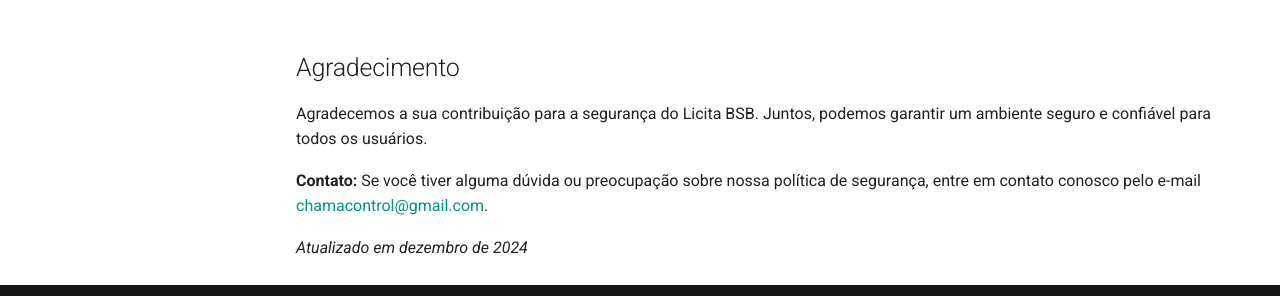
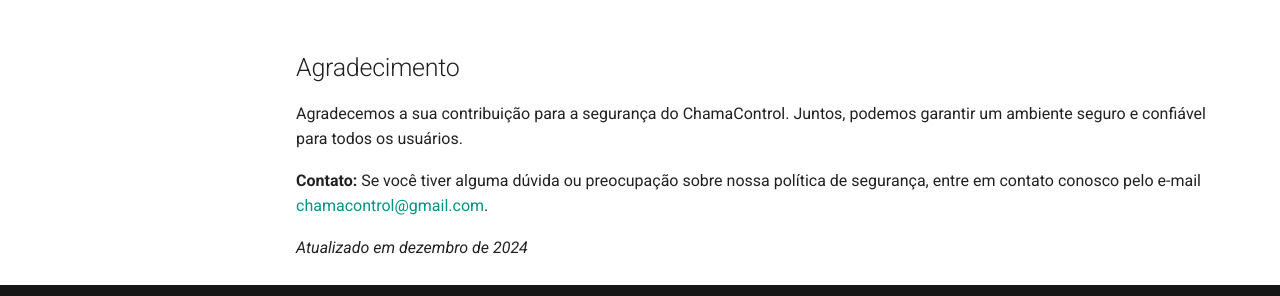
Before and after one commit to unb-mds/2024-2-InfraTranDF, an MkDocs documentation site: the page built from docs/SECURITY.md, in a window 1280 px wide and 1287 px high. Shown: the part 958-1254 px from the top of the window. Built offline with MkDocs 1.6.1 and Material for MkDocs 9.7.7, drawn with Linux system fonts in a browser that asks for light colours.

Commit message:
Update SECURITY.md

```diff
--- a/docs/SECURITY.md
+++ b/docs/SECURITY.md
@@ -24,7 +24,7 @@
 
 ## Agradecimento
 
-Agradecemos a sua contribuição para a segurança do Licita BSB. Juntos, podemos garantir um ambiente seguro e confiável para todos os usuários.
+Agradecemos a sua contribuição para a segurança do ChamaControl. Juntos, podemos garantir um ambiente seguro e confiável para todos os usuários.
 
 **Contato:** Se você tiver alguma dúvida ou preocupação sobre nossa política de segurança, entre em contato conosco pelo e-mail [chamacontrol@gmail.com](mailto:chamacontrol@gmail.com).
 
```
